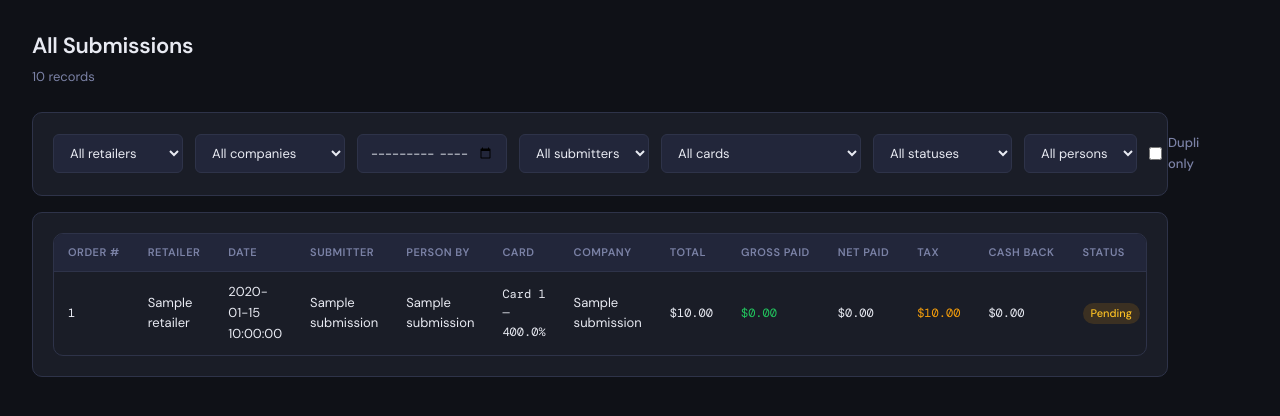
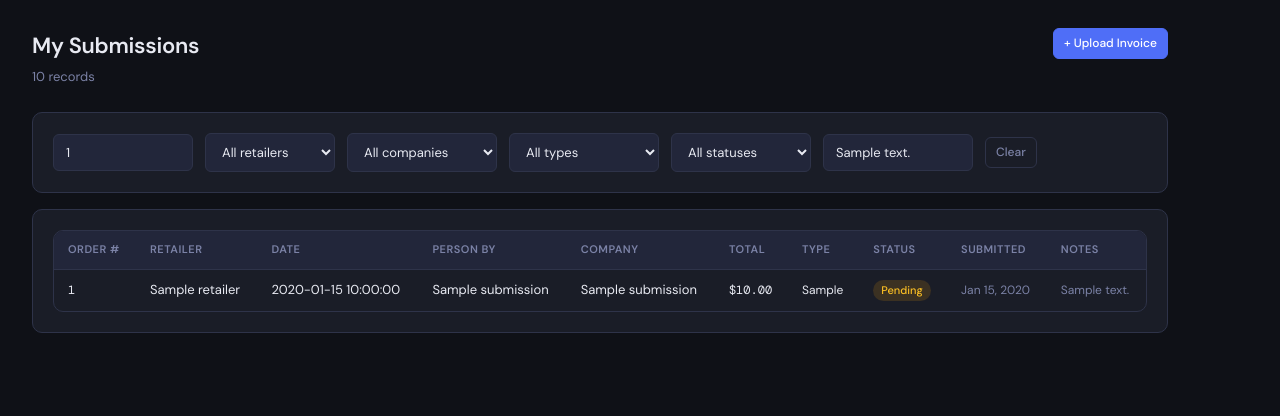
Before and after one commit to kraziers26/Computer_Reseller_Portal, a Flask app: template portal/templates/my_submissions.html in a window 1280 px wide. Shown: the top 416 px of the page. Run offline with Flask 3, Linux system fonts and the light colour scheme; the template is opened without the code that fills it: most values are stand-ins (such as "Sample title", 1, 10 or a date in 2020); parts of the project's set-up code (start-up, migrations or seed data) failed here and were passed over.

Commit message:
Change title and labels to 'My Submissions'

```diff
--- a/portal/templates/my_submissions.html
+++ b/portal/templates/my_submissions.html
@@ -1,11 +1,15 @@
 {% extends "base.html" %}
-{% block title %}All Submissions — ComputerReseller Invoices Portal{% endblock %}
+{% block title %}My Submissions — ComputerReseller Invoices Portal{% endblock %}
 {% block content %}
 <div class="page-header page-header-row">
-  <div><h1>All Submissions</h1><p>{{ total }} records</p></div>
+  <div><h1>My Submissions</h1><p>{{ total }} records</p></div>
+  <a href="{{ url_for('upload.upload') }}" class="btn btn-primary btn-sm">+ Upload Invoice</a>
 </div>
+
 <div class="card" style="margin-bottom:16px">
   <form method="GET" class="flex gap-12 flex-wrap items-center">
+    <input type="text" name="order_number" value="{{ filters.order_number }}"
+           placeholder="Order #" style="width:140px" oninput="this.form.submit()">
     <select name="retailer" style="width:130px" onchange="this.form.submit()">
       <option value="">All retailers</option>
       {% for r in retailers %}<option value="{{ r }}" {{ 'selected' if filters.retailer==r }}>{{ r }}</option>{% endfor %}
@@ -14,71 +18,60 @@
       <option value="">All companies</option>
       {% for c in companies %}<option value="{{ c.company_id }}" {{ 'selected' if filters.company==c.company_id }}>{{ c.company_name }}</option>{% endfor %}
     </select>
-    <input type="month" name="month" value="{{ filters.month }}" style="width:150px" onchange="this.form.submit()">
-    <select name="submitter" style="width:140px" onchange="this.form.submit()">
-      <option value="">All submitters</option>
-      {% for u in users %}<option value="{{ u.user_id }}" {{ 'selected' if filters.submitter==u.user_id }}>{{ u.username }}</option>{% endfor %}
-    </select>
-    <select name="card" style="width:200px" onchange="this.form.submit()">
-      <option value="">All cards</option>
-      {% for c in cards %}<option value="{{ c.card_id }}" {{ 'selected' if filters.card==c.card_id }}>Card {{ c.card_id }} — {{ "%.1f"|format(c.cashback_rate*100) }}% Cash Back</option>{% endfor %}
+    <select name="order_type" style="width:150px" onchange="this.form.submit()">
+      <option value="">All types</option>
+      {% for t in ['Delivery','Store Pick Up','Return (Partial Order)','Return (Full Order)'] %}
+      <option value="{{ t }}" {{ 'selected' if filters.order_type==t }}>{{ t }}</option>{% endfor %}
     </select>
     <select name="status" style="width:140px" onchange="this.form.submit()">
       <option value="">All statuses</option>
       {% for s in ['Pending','Auto-approved','Reviewed','Flagged'] %}
       <option value="{{ s }}" {{ 'selected' if filters.status==s }}>{{ s }}</option>{% endfor %}
     </select>
-    <select name="person_by" style="width:140px" onchange="this.form.submit()">
-      <option value="">All persons</option>
-      {% for u in users %}<option value="{{ u.user_id }}" {{ 'selected' if filters.person_by==u.user_id }}>{{ u.username }}</option>{% endfor %}
-    </select>
-    <label style="display:flex;align-items:center;gap:6px;font-size:13px;color:var(--muted);margin-bottom:0">
-      <input type="checkbox" name="duplicates" value="1" {{ 'checked' if filters.duplicates }} onchange="this.form.submit()" style="width:auto"> Duplicates only
-    </label>
-    {% if filters.retailer or filters.company or filters.status or filters.month or filters.duplicates or filters.submitter or filters.card or filters.person_by %}
-    <a href="{{ url_for('admin.all_submissions') }}" class="btn btn-ghost btn-sm">Clear</a>
+    <input type="text" name="notes" value="{{ filters.notes }}"
+           placeholder="Search notes..." style="width:150px" oninput="this.form.submit()">
+    {% if filters.retailer or filters.company or filters.order_type or filters.status or filters.notes or filters.order_number %}
+    <a href="{{ url_for('upload.my_submissions') }}" class="btn btn-ghost btn-sm">Clear</a>
     {% endif %}
   </form>
 </div>
+
 <div class="card">
   <div class="table-wrap">
     <table>
-      <thead><tr><th>Order #</th><th>Retailer</th><th>Date</th><th>Submitter</th><th>Person By</th><th>Card</th><th>Company</th><th>Total</th><th>Gross Paid</th><th>Net Paid</th><th>Tax</th><th>Cash Back</th><th>Status</th><th></th></tr></thead>
+      <thead><tr><th>Order #</th><th>Retailer</th><th>Date</th><th>Person By</th><th>Company</th><th>Total</th><th>Type</th><th>Status</th><th>Submitted</th><th>Notes</th></tr></thead>
       <tbody>
       {% for r in submissions %}
       <tr>
-        <td class="mono" style="font-size:12px">{{ r.order_number[:20] }}{% if r.is_duplicate %} <span class="badge badge-danger" style="font-size:10px">dup</span>{% endif %}</td>
+        <td class="mono">{{ r.order_number[:22] }}</td>
         <td>{{ r.retailer }}</td>
         <td>{{ r.purchase_date }}</td>
-        <td>{{ r.submitter_name or '—' }}</td>
         <td>{{ r.person_name or '—' }}</td>
-        <td class="mono" style="font-size:12px">{% if r.card_id %}Card {{ r.card_id }} — {{ "%.1f"|format((r.cashback_rate or 0)*100) }}%{% else %}—{% endif %}</td>
         <td>{{ r.company_name or '—' }}</td>
-        <td class="mono">${{ "{:,.2f}".format(r.price_total or 0) }}</td>
-        <td class="mono text-success">${{ "{:,.2f}".format(r.gross_paid or 0) }}</td>
-        <td class="mono">${{ "{:,.2f}".format(r.net_paid or 0) }}</td>
-        <td class="mono text-warning">${{ "{:,.2f}".format(r.tax_withheld or 0) }}</td>
-        <td class="mono">${{ "{:,.2f}".format(r.cashback or 0) }}</td>
+        <td class="mono">${{ "%.2f"|format((r.price_total or 0)|float) }}</td>
+        <td style="font-size:12px">{{ r.order_type }}</td>
         <td>
           {% if r.review_status == 'Auto-approved' %}<span class="badge badge-success">Approved</span>
           {% elif r.review_status == 'Pending' %}<span class="badge badge-warning">Pending</span>
           {% elif r.review_status == 'Flagged' %}<span class="badge badge-danger">Flagged</span>
           {% else %}<span class="badge badge-muted">{{ r.review_status }}</span>{% endif %}
+          {% if r.is_duplicate %}<span class="badge badge-danger" style="margin-left:4px">Dup</span>{% endif %}
         </td>
-        <td><a href="{{ url_for('admin.review_submission', tid=r.transaction_id) }}" class="btn btn-ghost btn-sm">Review</a></td>
+        <td style="color:var(--muted);font-size:12px">{{ r.submitted_at.strftime('%b %d, %Y') if r.submitted_at else '—' }}</td>
+        <td style="font-size:12px;color:var(--muted);max-width:160px;overflow:hidden;text-overflow:ellipsis;white-space:nowrap">{{ r.notes or '—' }}</td>
       </tr>
       {% endfor %}
       {% if not submissions %}
-      <tr><td colspan="14" style="text-align:center;color:var(--muted);padding:32px">No submissions match filters.</td></tr>
+      <tr><td colspan="10" style="text-align:center;color:var(--muted);padding:32px">No submissions match filters.</td></tr>
       {% endif %}
       </tbody>
     </table>
   </div>
   {% if total > per_page %}
   <div class="pagination">
-    {% if page > 1 %}<a href="?page={{ page-1 }}&retailer={{ filters.retailer }}&status={{ filters.status }}">← Prev</a>{% endif %}
-    <span class="current">{{ page }} / {{ ((total-1)//per_page)+1 }}</span>
-    {% if page * per_page < total %}<a href="?page={{ page+1 }}&retailer={{ filters.retailer }}&status={{ filters.status }}">Next →</a>{% endif %}
+    {% if page > 1 %}<a href="?page={{ page-1 }}">← Prev</a>{% endif %}
+    <span class="current">{{ page }}</span>
+    {% if page * per_page < total %}<a href="?page={{ page+1 }}">Next →</a>{% endif %}
   </div>
   {% endif %}
 </div>
```
